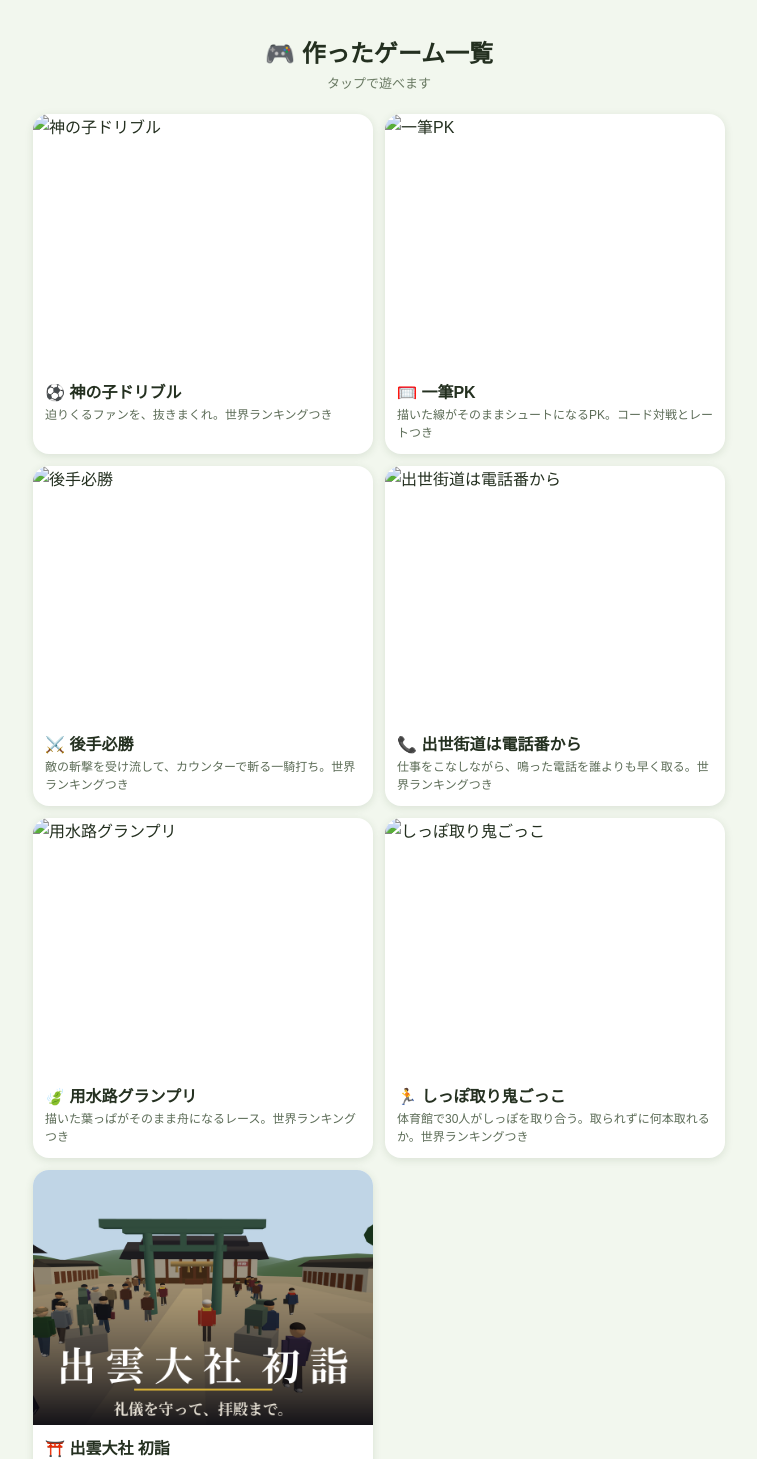
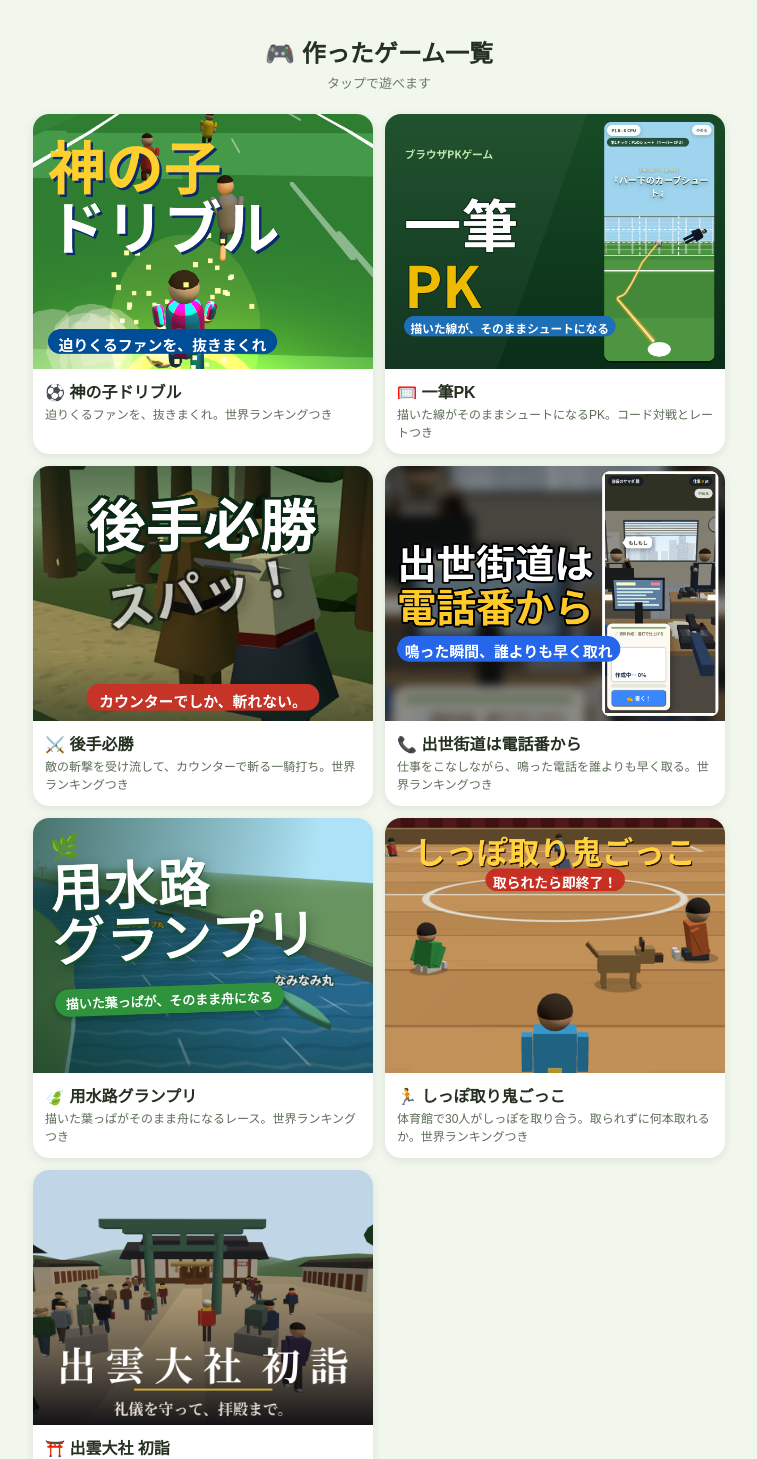
Before and after one commit to sa008ta/games, a plain HTML site: page index.html in a window 1280 px wide. Shown: the top 1459 px of the page, without its empty margins (261-1018 px from the left). Drawn offline with Linux system fonts and the light colour scheme; no server answers.

Commit message:
hub: fix cover paths

```diff
--- a/index.html
+++ b/index.html
@@ -38,42 +38,42 @@
   <p class="sub">タップで遊べます</p>
   <div class="grid">
     <a class="card" href="https://sa008ta.github.io/kaminoko-dori/" data-sheet="1c7xVXa5N__-ufglRQGpvQ--EMQ3kR6d6MxxOl5qrlNk" data-mode="pid" data-col="3" data-exclude="chkpid9999">
-      <img src="dribble/cover.png" alt="神の子ドリブル">
+      <img src="cover-dribble.png" alt="神の子ドリブル">
       <div class="body">
         <p class="name">⚽ 神の子ドリブル</p>
         <p class="desc">迫りくるファンを、抜きまくれ。世界ランキングつき</p>
       </div>
     </a>
     <a class="card" href="https://sa008ta.github.io/ippitsu-pk/" data-sheet="1bEgqP0exgNgyR4zJsWfGU-FzzAEeo6-rb7kNPrz7a_U" data-mode="codes">
-      <img src="freekick/cover.png" alt="一筆PK">
+      <img src="cover-pk.png" alt="一筆PK">
       <div class="body">
         <p class="name">🥅 一筆PK</p>
         <p class="desc">描いた線がそのままシュートになるPK。コード対戦とレートつき</p>
       </div>
     </a>
     <a class="card" href="https://sa008ta.github.io/gote-hissho/" data-sheet="1Cf4OU6L019LFfuQoEG8fcI_l21OgqrmKLptT3JqA6ak" data-mode="pid" data-col="3" data-exclude="pchk0001">
-      <img src="counter/cover.png" alt="後手必勝">
+      <img src="cover-counter.png" alt="後手必勝">
       <div class="body">
         <p class="name">⚔️ 後手必勝</p>
         <p class="desc">敵の斬撃を受け流して、カウンターで斬る一騎打ち。世界ランキングつき</p>
       </div>
     </a>
     <a class="card" href="https://sa008ta.github.io/juwaki-dash/" data-sheet="1jS-j9LjovpVyDS14MEZ9NE6NaQD5n_M4coEYC7q15SA" data-mode="pid" data-col="3" data-exclude="chkpid0001">
-      <img src="phone/cover.png" alt="出世街道は電話番から">
+      <img src="cover-phone.png" alt="出世街道は電話番から">
       <div class="body">
         <p class="name">📞 出世街道は電話番から</p>
         <p class="desc">仕事をこなしながら、鳴った電話を誰よりも早く取る。世界ランキングつき</p>
       </div>
     </a>
     <a class="card" href="https://sa008ta.github.io/yosuiro-gp/" data-sheet="1CWtexSUTZ7T-zR7Ai6vNzlstHVCCRxyk6NN-OqJ4feA" data-mode="pid" data-col="6">
-      <img src="leaf-boat-race/shots/cover.png" alt="用水路グランプリ">
+      <img src="cover-leaf.png" alt="用水路グランプリ">
       <div class="body">
         <p class="name">🍃 用水路グランプリ</p>
         <p class="desc">描いた葉っぱがそのまま舟になるレース。世界ランキングつき</p>
       </div>
     </a>
     <a class="card" href="https://sa008ta.github.io/shippo-tori/" data-sheet="1IpiEClMYQJLWT6tSAwGU6vMh59eoHb8yWyP3E9VlqQM" data-mode="pid" data-col="3">
-      <img src="shippo/cover.png" alt="しっぽ取り鬼ごっこ">
+      <img src="cover-shippo.png" alt="しっぽ取り鬼ごっこ">
       <div class="body">
         <p class="name">🏃 しっぽ取り鬼ごっこ</p>
         <p class="desc">体育館で30人がしっぽを取り合う。取られずに何本取れるか。世界ランキングつき</p>
```
